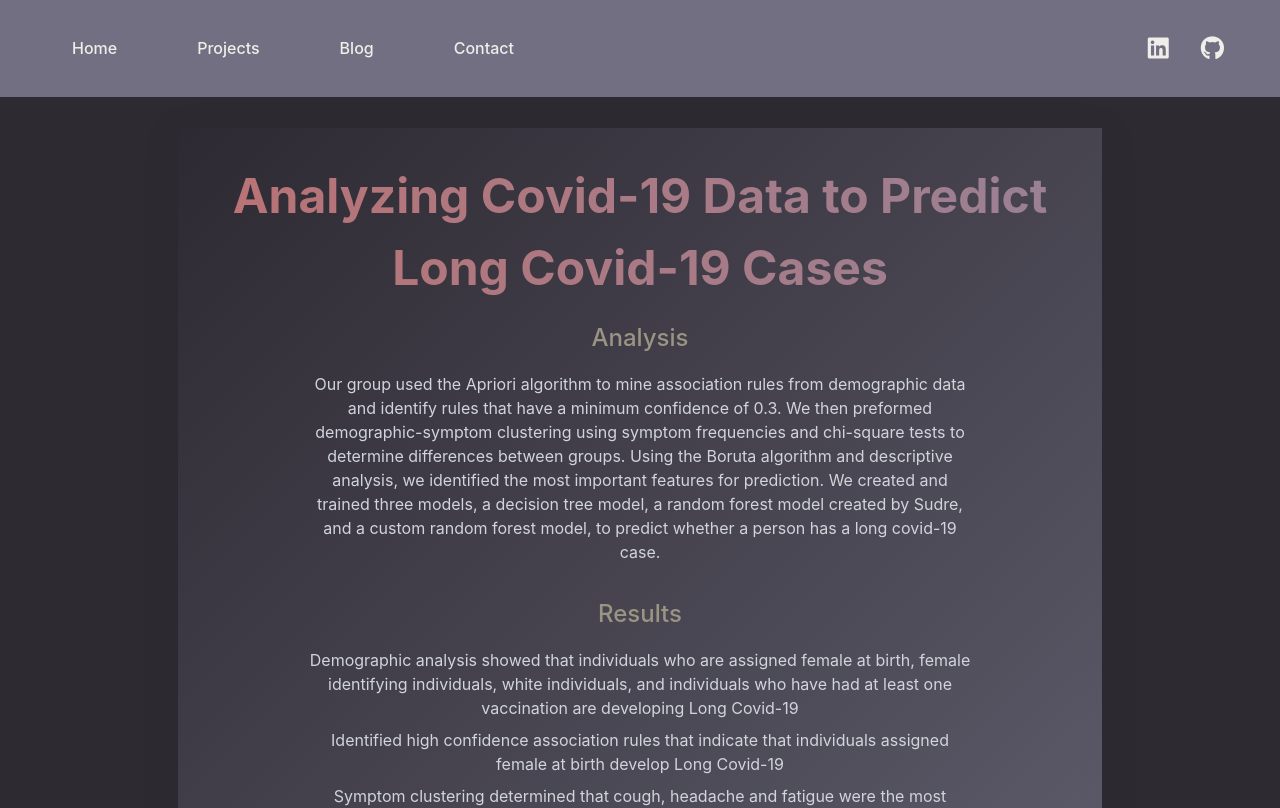
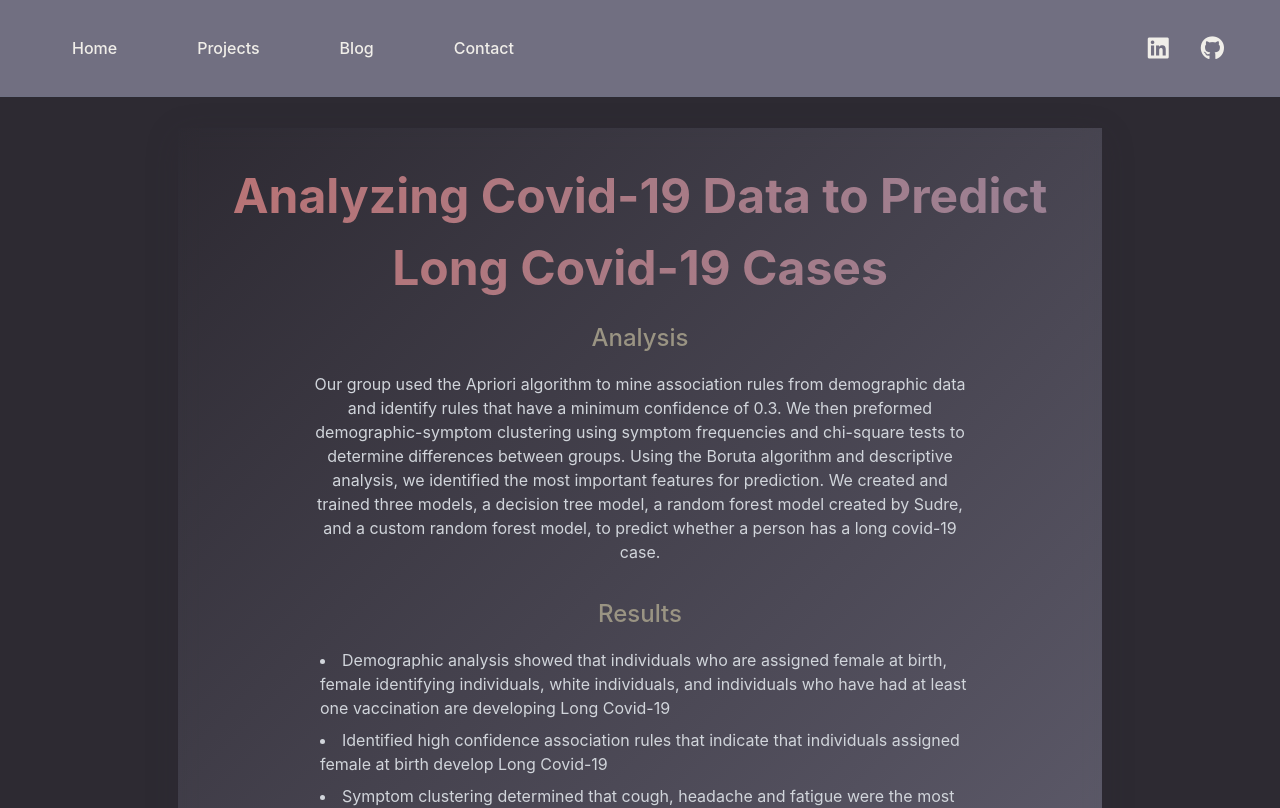
Before and after one commit to kdotzlaw/website, a React (Create React App) app in the folder portfolio-website/: page /projects/1 in a window 1280 px wide. Shown: the top 808 px of the page. Built offline with nearby package versions, Linux system fonts and the light colour scheme.

Commit message:
results handles lists

```diff
--- a/portfolio-website/src/components/Projects.js
+++ b/portfolio-website/src/components/Projects.js
@@ -56,7 +56,9 @@ export const projects = [
             We created and trained three models, a decision tree model, a random forest model created by Sudre, and a custom random forest model, to predict whether a person has a long covid-19 case.
          `,
         footer:'Results',
-        result:[
+        result:
+        [{
+            type: 'list', content:[
                 {type: 'text', content: 'Demographic analysis showed that individuals who are assigned female at birth, female identifying individuals, white individuals, and individuals who have had at least one vaccination are developing Long Covid-19'},
                 {type: 'text', content: 'Identified high confidence association rules that indicate that individuals assigned female at birth develop Long Covid-19'},
                 {type: 'text', content: 'Symptom clustering determined that cough, headache and fatigue were the most prevalent symptoms for individuals developing Long Covid-19'},
@@ -64,8 +66,8 @@ export const projects = [
                 {type: 'text', content: 'Our decision tree had an AUC of 0.706'},
                 {type: 'text', content: 'Our custom random forest model had an AUC of 0.721'},
                 {type: 'text', content: 'Sudre\'s random forest model had an AUC of 0.76'}
-
-        ],
+            ]
+       }],
         summary:[
             {type: 'text', content: '3 publications in IEEE'},
             {type: 'text', content: 'High confidence rules indicating that individuals assigned female at birth develop Long Covid-19'},
```
Lines whose indentation alone changed are shown as unchanged.
